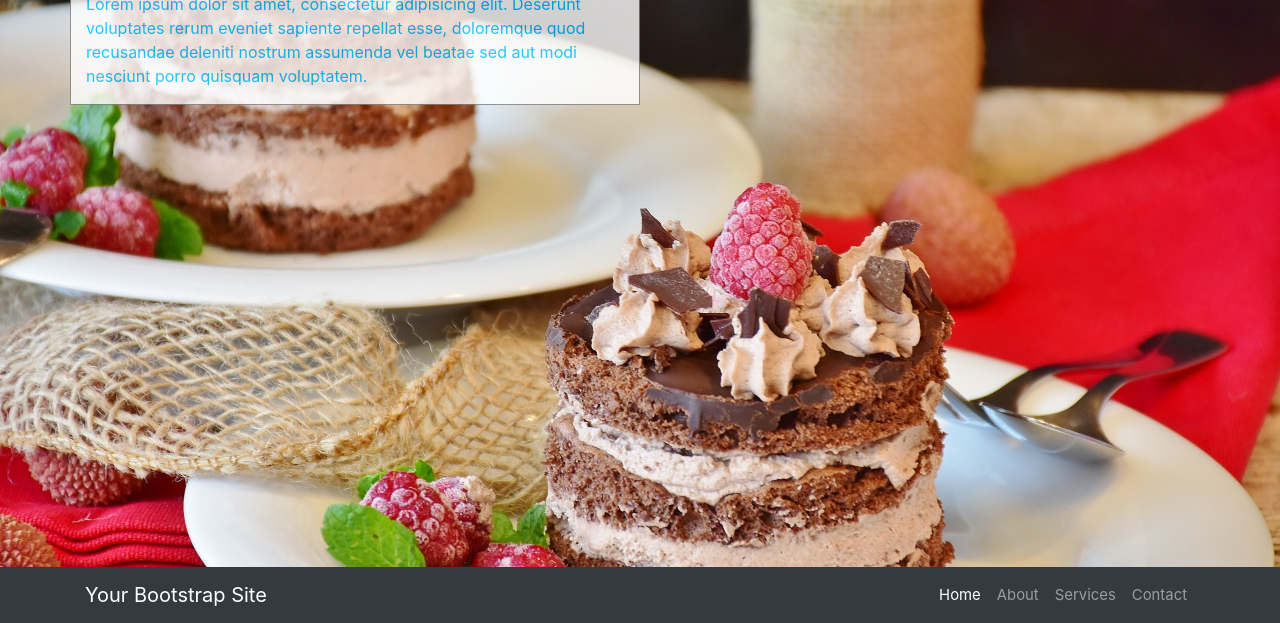
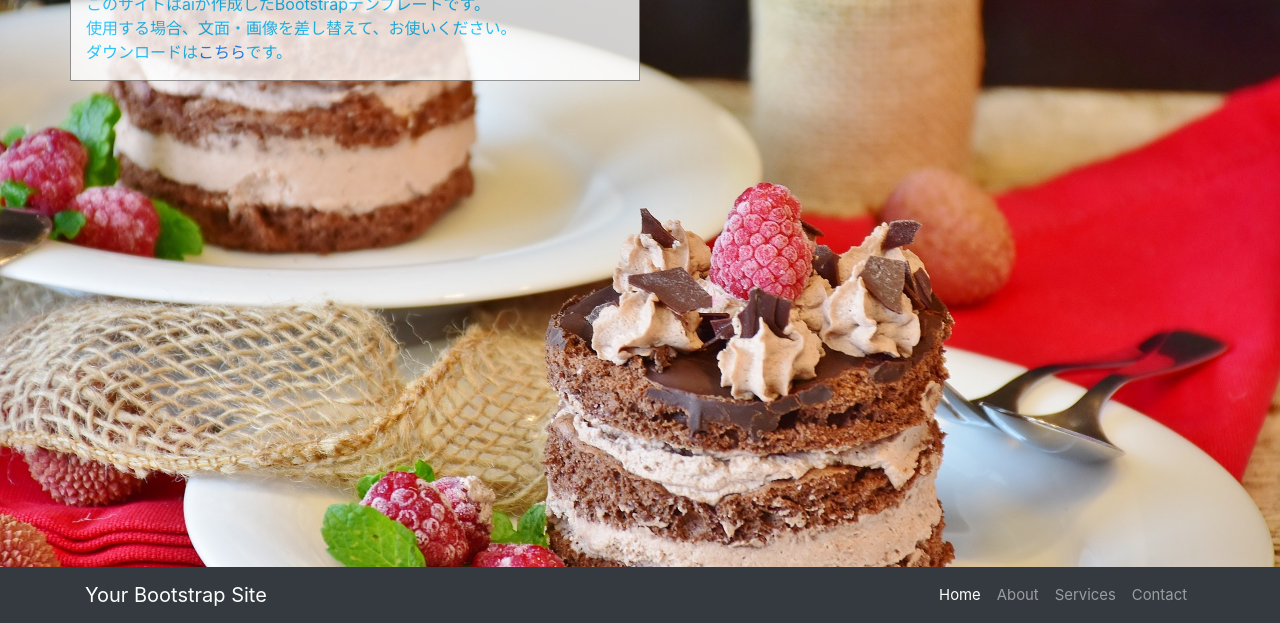
Before and after one commit to airis0/bootstrap-template3, a plain HTML site: page index.html in a window 1280 px wide. Shown: the part 177-800 px from the top of the page. Drawn offline with Linux system fonts and the light colour scheme.

Commit message:
bootstrapテンプレート3

```diff
--- a/index.html
+++ b/index.html
@@ -52,7 +52,11 @@
       <div class="row">
         <div class="col-lg-6">
           <h1 class="mt-5">Welcome to my site!</h1>
-          <p>Lorem ipsum dolor sit amet, consectetur adipisicing elit. Deserunt voluptates rerum eveniet sapiente repellat esse, doloremque quod recusandae deleniti nostrum assumenda vel beatae sed aut modi nesciunt porro quisquam voluptatem.</p>
+          <p>
+            このサイトはaiが作成したBootstrapテンプレートです。<br>
+            使用する場合、文面・画像を差し替えて、お使いください。<br>
+            ダウンロードは<a href="https://github.com/airis0/Bootstrap-template3" target="blank">こちら</a>です。
+          </p>
         </div>
       </div>
     </div>
```
